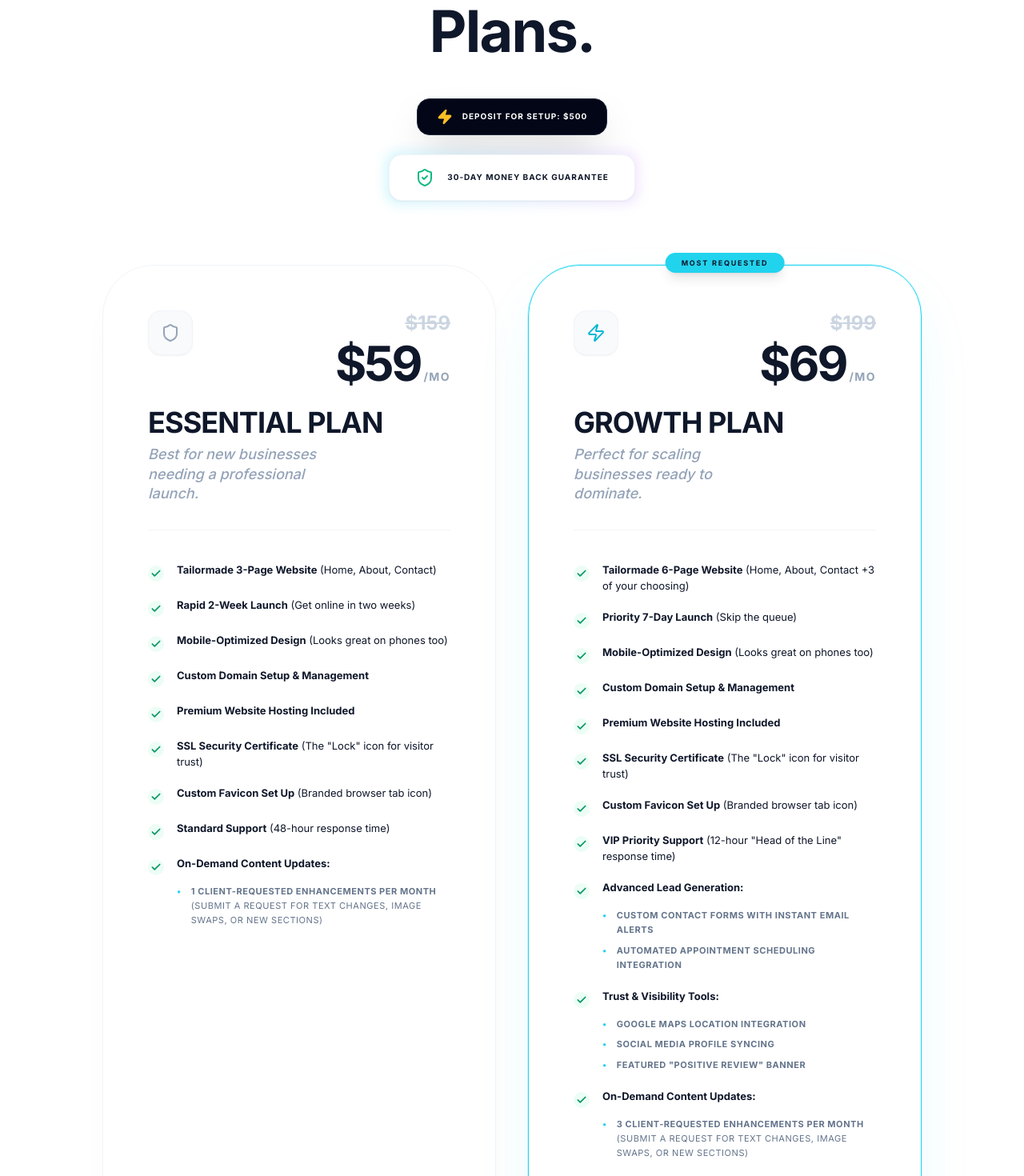
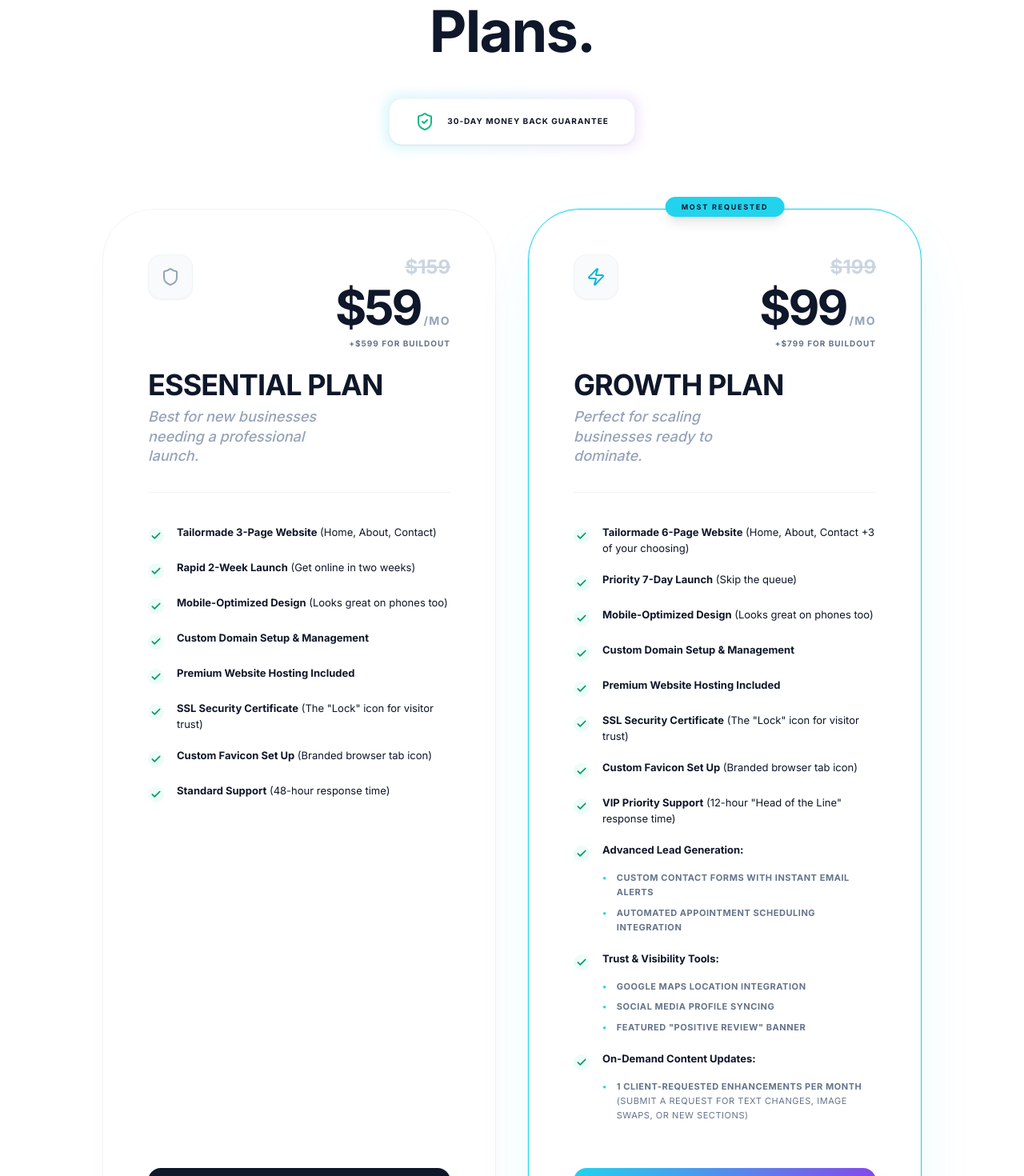
Before and after one commit to WebCore-host/webcore-site, a React (Vite) app: page / in a window 1280 px wide. Shown: the part 4140-5610 px from the top of the page at 80% size. Built offline with nearby package versions, Linux system fonts and the light colour scheme.

Commit message:
Update Pricing.tsx

```diff
--- a/components/Pricing.tsx
+++ b/components/Pricing.tsx
@@ -6,6 +6,7 @@ interface Tier {
   name: string;
   description: string;
   price: string;
+  buildoutPrice: string;
   originalPrice: string;
   popular: boolean;
   cta: string;
@@ -34,6 +35,7 @@ const Pricing: React.FC<{ onPlanSelect?: (planId: string) => void }> = ({ onPlan
       name: "ESSENTIAL PLAN",
       description: "Best for new businesses needing a professional launch.",
       price: "59",
+      buildoutPrice: "599",
       originalPrice: "159",
       popular: false,
       cta: "Choose Essential",
@@ -46,21 +48,15 @@ const Pricing: React.FC<{ onPlanSelect?: (planId: string) => void }> = ({ onPlan
         { included: true, label: <span><strong>Premium Website Hosting Included</strong></span> },
         { included: true, label: <span><strong>SSL Security Certificate</strong> (The "Lock" icon for visitor trust)</span> },
         { included: true, label: <span><strong>Custom Favicon Set Up</strong> (Branded browser tab icon)</span> },
-        { included: true, label: <span><strong>Standard Support</strong> (48-hour response time)</span> },
-        {
-          included: true,
-          label: <strong>On-Demand Content Updates:</strong>,
-          subItems: [
-            <span><strong>1 Client-Requested Enhancements per month</strong> (Submit a request for text changes, image swaps, or new sections)</span>
-          ]
-        }
+        { included: true, label: <span><strong>Standard Support</strong> (48-hour response time)</span> }
       ]
     },
     {
       id: "growth",
       name: "GROWTH PLAN",
       description: "Perfect for scaling businesses ready to dominate.",
-      price: "69",
+      price: "99",
+      buildoutPrice: "799",
       originalPrice: "199",
       popular: true,
       cta: "Scale My Business",
@@ -95,7 +91,7 @@ const Pricing: React.FC<{ onPlanSelect?: (planId: string) => void }> = ({ onPlan
           included: true,
           label: <strong>On-Demand Content Updates:</strong>,
           subItems: [
-            <span><strong>3 Client-Requested Enhancements per month</strong> (Submit a request for text changes, image swaps, or new sections)</span>
+            <span><strong>1 Client-Requested Enhancements per month</strong> (Submit a request for text changes, image swaps, or new sections)</span>
           ]
         }
       ]
@@ -114,11 +110,6 @@ const Pricing: React.FC<{ onPlanSelect?: (planId: string) => void }> = ({ onPlan
           </p>
 
           <div className="flex flex-col items-center gap-6 mt-12">
-            <div className="inline-flex items-center gap-3 px-6 py-3 bg-slate-950 rounded-2xl border border-slate-800 shadow-2xl">
-              <Zap className="w-5 h-5 text-amber-400 fill-amber-400" />
-              <span className="text-white font-black uppercase tracking-widest text-[10px]">DEPOSIT FOR SETUP: $500</span>
-            </div>
-
             <div className="relative group">
               <div className="absolute -inset-1 bg-gradient-to-r from-cyan-400 to-purple-400 rounded-2xl blur opacity-20 group-hover:opacity-40 transition duration-1000"></div>
               <div className="relative flex items-center gap-4 bg-white px-8 py-4 rounded-2xl border border-slate-100 shadow-sm">
@@ -161,6 +152,9 @@ const Pricing: React.FC<{ onPlanSelect?: (planId: string) => void }> = ({ onPlan
                     <span className="text-6xl font-black text-slate-900 tracking-tighter">${tier.price}</span>
                     <span className="text-slate-400 font-black text-sm uppercase tracking-widest">/mo</span>
                   </div>
+                  <p className="text-[10px] font-black text-slate-500 uppercase tracking-widest mt-2">
+                    +${tier.buildoutPrice} for buildout
+                  </p>
                 </div>
               </div>
 
```
